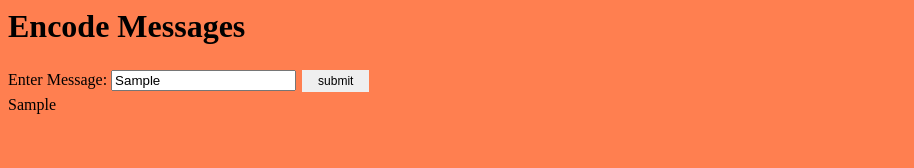
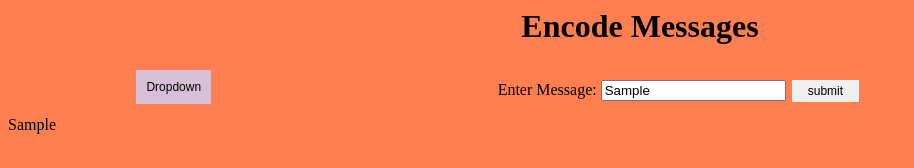
Before and after one commit to witchard-wang/howdyhack2020, a plain HTML site: page index.html in a window 1280 px wide. Both pictures are taken after typing "Sample" into the empty fields and a click on the button "submit". Shown: the whole page, without its empty margins (0-914 px from the left). Drawn offline with Linux system fonts and the light colour scheme.

Commit message:
fixed buttons

```diff
--- a/encode.js
+++ b/encode.js
@@ -1,4 +1,4 @@
 function encoder () {
     var text = document.getElementById("message").value;
-    document.getElementById("demo").innerHTML = text;
+    document.getElementById("out").innerHTML = text;
 }
--- a/index.html
+++ b/index.html
@@ -9,11 +9,22 @@
 
 <body>
     <h1>Encode Messages</h1>
-    <label for="message">Enter Message:</label>
-    <input type="text" id="message" name="message">
-    <button id ="submit" onclick=encoder()>submit</button>
+    <div class="container">
+        <div class="dropdown">
+            <button class="dropbtn">Dropdown</button>
+            <div class="dropdown-content">
+                <button id="option1">Pig Latin</a>
+                <button id="option2">Caesar Cipher</a>
+            </div>
+        </div>
 
-    <div id="demo"></div>
+        <div class= "textbox">
+            <label for="message">Enter Message:</label>
+            <input type="text" id="message" name="message">
+            <button id ="submit" onclick=encoder()>submit</button>
+        </div>
+    </div>
+    <div id="out"></div>
 
 </body>
 
--- a/style.css
+++ b/style.css
@@ -2,7 +2,7 @@ body{
     background-color: coral;
 }
 h1{
-    position: center;
+    text-align: center;
 }
 button {
     border: none;
@@ -15,3 +15,55 @@ button {
     margin: 4px 2px;
     cursor: pointer;
   }
+.container{
+    display:flex;
+}
+.textbox{
+    flex-grow:1;
+    padding-block: 10px;
+    padding-right: 10%;
+    text-align:center;
+}
+
+
+.dropbtn {
+    background-color: thistle;
+    color: black;
+    padding: 10px;
+    font-size: 12px;
+    border: none;
+}
+
+  /* The container <div> - needed to position the dropdown content */
+.dropdown {
+    position: relative;
+    display: inline-block;
+    padding-left: 10%;
+}
+
+  /* Dropdown Content (Hidden by Default) */
+.dropdown-content {
+    display: none;
+    position: absolute;
+    background-color: #f1f1f1;
+    min-width: 160px;
+    box-shadow: 0px 8px 16px 0px rgba(0,0,0,0.2);
+    z-index: 1;
+}
+
+  /* Links inside the dropdown */
+.dropdown-content a {
+    color: black;
+    padding: 12px 16px;
+    text-decoration: none;
+    display: block;
+}
+
+  /* Change color of dropdown links on hover */
+.dropdown-content a:hover {background-color: black;}
+
+  /* Show the dropdown menu on hover */
+.dropdown:hover .dropdown-content {display: block;}
+
+  /* Change the background color of the dropdown button when the dropdown content is shown */
+.dropdown:hover .dropbtn {background-color: thistle;}
```
